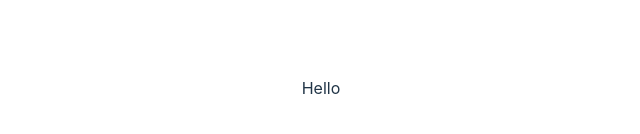
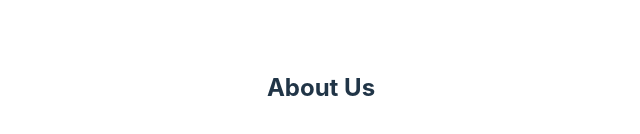
Before and after one commit to elMP/React-2023-Q1, a React (Vite) app in the folder rss-react-course/: page /about in a window 1280 px wide. Shown: the part 312-446 px from the top of the page, without its empty margins (319-959 px from the left). Built offline with nearby package versions, Linux system fonts and the light colour scheme.

Commit message:
feat: add pages and router

```diff
--- a/rss-react-course/package.json
+++ b/rss-react-course/package.json
@@ -15,7 +15,8 @@
     "eslint-config-prettier": "^8.7.0",
     "prettier": "^2.8.4",
     "react": "^18.2.0",
-    "react-dom": "^18.2.0"
+    "react-dom": "^18.2.0",
+    "react-router-dom": "^6.9.0"
   },
   "devDependencies": {
     "@types/react": "^18.0.28",
--- a/rss-react-course/src/App.tsx
+++ b/rss-react-course/src/App.tsx
@@ -1,13 +1,21 @@
 import React from 'react'
+import { Routes, Route } from "react-router-dom"
+
+import About from './pages/About'
+import MainPage from './pages/MainPage'
+import NotFound from './pages/NotFound'
 
 import './App.css'
+import HomePage from 'pages/MainPage'
 
 function App() {
   return (
-    <div>
-      <p>
-        Hello
-      </p>
+    <div className="App">
+      <Routes>
+        <Route path="/" element={<MainPage />} />
+        <Route path="about" element={<About />} />
+        <Route path='*' element={<NotFound />} />
+      </Routes>
     </div>
   )
 }
--- a/rss-react-course/src/main.tsx
+++ b/rss-react-course/src/main.tsx
@@ -2,9 +2,12 @@ import React from 'react'
 import ReactDOM from 'react-dom/client'
 import App from './App'
 import './index.css'
+import { BrowserRouter } from "react-router-dom";
 
 ReactDOM.createRoot(document.getElementById('root') as HTMLElement).render(
   <React.StrictMode>
-    <App />
+    <BrowserRouter>
+      <App />
+    </BrowserRouter>
   </React.StrictMode>,
 )
--- /dev/null
+++ b/rss-react-course/src/pages/About.tsx
@@ -0,0 +1,9 @@
+import React from 'react';
+
+class About extends React.Component {
+  render() {
+    return <h2>About Us</h2>;
+  }
+}
+
+export default About;
--- /dev/null
+++ b/rss-react-course/src/pages/MainPage.tsx
@@ -0,0 +1,9 @@
+import React from 'react';
+
+class MainPage extends React.Component {
+  render() {
+    return <h2>Main Page</h2>;
+  }
+}
+
+export default MainPage;
--- /dev/null
+++ b/rss-react-course/src/pages/NotFound.tsx
@@ -0,0 +1,9 @@
+import React from 'react';
+
+class NotFound extends React.Component {
+  render() {
+    return <h2>404 - not found</h2>;
+  }
+}
+
+export default NotFound;
```
Also changed, not shown: 1 other file (tests, documents, lock files or other folders).
